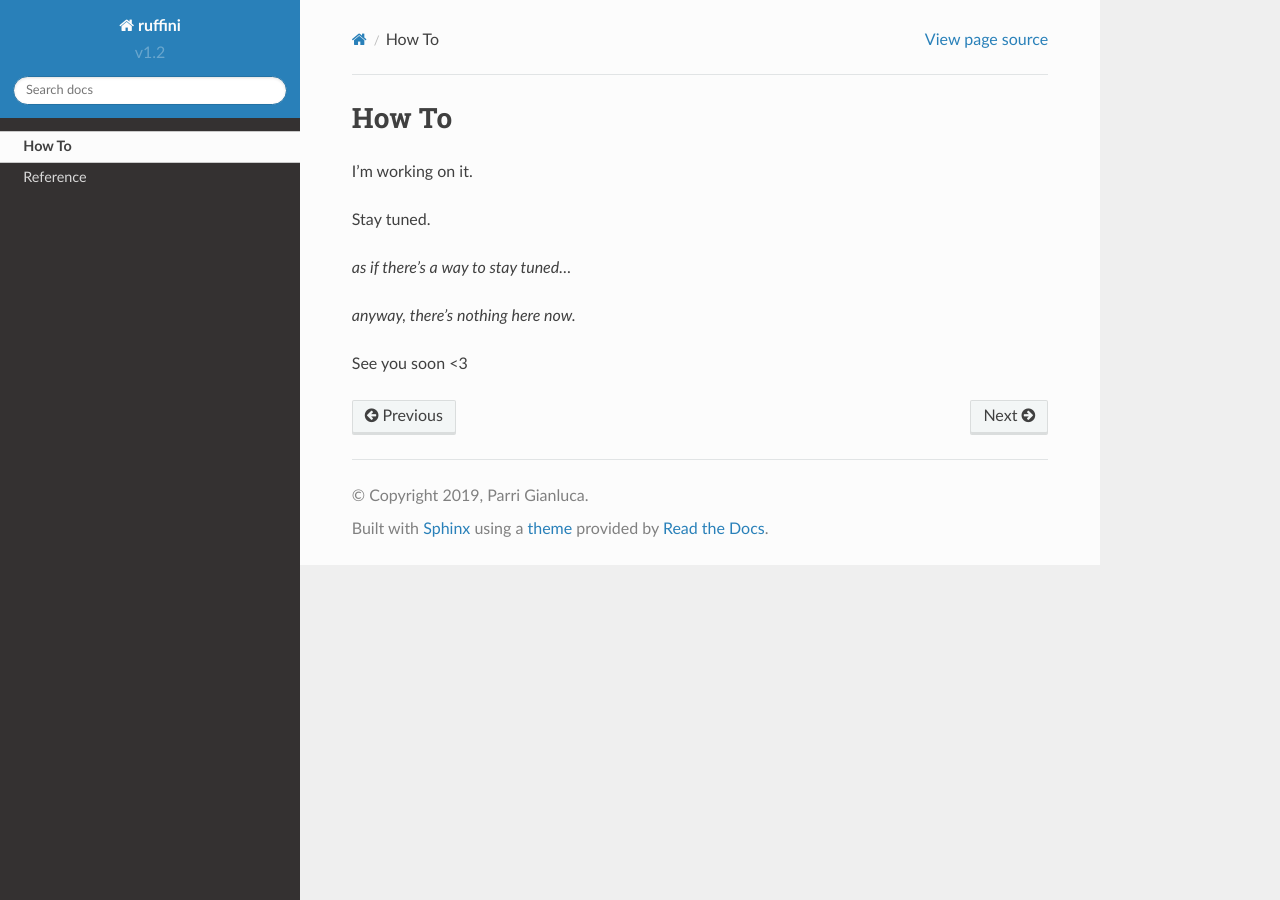
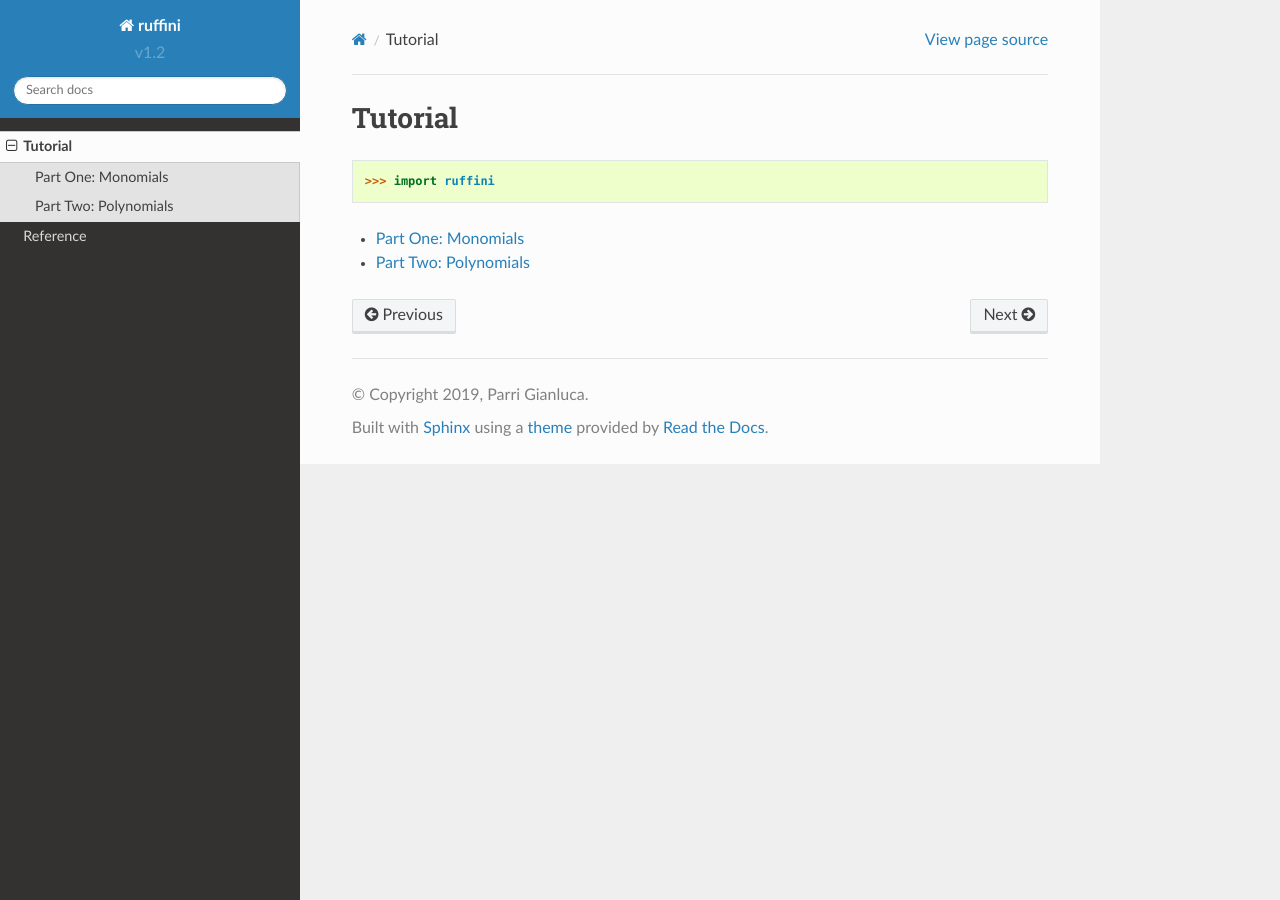
Before and after one commit to gianluparri03/ruffini, a Sphinx documentation site: the page built from docs/tutorial/index.rst, in a window 1280 px wide. Built offline with Sphinx 7.4.7 and the Read the Docs theme 2.0.0, drawn with Linux system fonts in a browser that asks for light colours.

Commit message:
first page of tutorial

```diff
--- a/docs/conf.py
+++ b/docs/conf.py
@@ -1,25 +1,12 @@
-# -*- coding: utf-8 -*-
-#
 # Configuration file for the Sphinx documentation builder.
-#
-# This file does only contain a selection of the most common options. For a
-# full list see the documentation:
-# http://www.sphinx-doc.org/en/master/config
 
 # -- Path setup --------------------------------------------------------------
-
-# If extensions (or modules to document with autodoc) are in another directory,
-# add these directories to sys.path here. If the directory is relative to the
-# documentation root, use os.path.abspath to make it absolute, like shown here.
-#
-import os
-import sys
-from json import load
+import os, sys
 
 sys.path.insert(0, os.path.abspath('../src/'))
 
+
 # -- Project information -----------------------------------------------------
-
 project = 'ruffini'
 copyright = '2019, Parri Gianluca'
 author = 'Parri Gianluca'
@@ -27,107 +14,30 @@ version = 'v1.2'
 
 
 # -- General configuration ---------------------------------------------------
-
-# If your documentation needs a minimal Sphinx version, state it here.
-#
-# needs_sphinx = '1.0'
-
-# Add any Sphinx extension module names here, as strings. They can be
-# extensions coming with Sphinx (named 'sphinx.ext.*') or your custom
-# ones.
 extensions = [
     'sphinx.ext.autodoc',
     'sphinx.ext.doctest'
 ]
-
 autodoc_member_order = 'bysource'
-
-# Add any paths that contain templates here, relative to this directory.
 templates_path = ['_templates']
-
-# The suffix(es) of source filenames.
-# You can specify multiple suffix as a list of string:
-#
-# source_suffix = ['.rst', '.md']
 source_suffix = '.rst'
-
-# The master toctree document.
 master_doc = 'index'
-
-# The language for content autogenerated by Sphinx. Refer to documentation
-# for a list of supported languages.
-#
-# This is also used if you do content translation via gettext catalogs.
-# Usually you set "language" from the command line for these cases.
 language = None
-
-# List of patterns, relative to source directory, that match files and
-# directories to ignore when looking for source files.
-# This pattern also affects html_static_path and html_extra_path .
 exclude_patterns = []
-
-# The name of the Pygments (syntax highlighting) style to use.
 pygments_style = 'sphinx'
 
 
 # -- Options for HTML output -------------------------------------------------
-
-# The theme to use for HTML and HTML Help pages.  See the documentation for
-# a list of builtin themes.
-#
 html_theme = 'sphinx_rtd_theme'
-
-# Theme options are theme-specific and customize the look and feel of a theme
-# further.  For a list of options available for each theme, see the
-# documentation.
-#
-# html_theme_options = {}
-
-# Add any paths that contain custom static files (such as style sheets) here,
-# relative to this directory. They are copied after the builtin static files,
-# so a file named "default.css" will overwrite the builtin "default.css".
 html_static_path = ['_static']
-
-# Custom sidebar templates, must be a dictionary that maps document names
-# to template names.
-#
-# The default sidebars (for documents that don't match any pattern) are
-# defined by theme itself.  Builtin themes are using these templates by
-# default: ``['localtoc.html', 'relations.html', 'sourcelink.html',
-# 'searchbox.html']``.
-#
-# html_sidebars = {}
 
 
 # -- Options for HTMLHelp output ---------------------------------------------
-
-# Output file base name for HTML help builder.
 htmlhelp_basename = 'ruffinidoc'
 
 
 # -- Options for LaTeX output ------------------------------------------------
-
-latex_elements = {
-    # The paper size ('letterpaper' or 'a4paper').
-    #
-    # 'papersize': 'letterpaper',
-
-    # The font size ('10pt', '11pt' or '12pt').
-    #
-    # 'pointsize': '10pt',
-
-    # Additional stuff for the LaTeX preamble.
-    #
-    # 'preamble': '',
-
-    # Latex figure (float) alignment
-    #
-    # 'figure_align': 'htbp',
-}
-
-# Grouping the document tree into LaTeX files. List of tuples
-# (source start file, target name, title,
-#  author, documentclass [howto, manual, or own class]).
+latex_elements = {}
 latex_documents = [
     (master_doc, 'ruffini.tex', u'ruffini Documentation',
      u'Parri Gianluca', 'manual'),
@@ -135,9 +45,6 @@ latex_documents = [
 
 
 # -- Options for manual page output ------------------------------------------
-
-# One entry per manual page. List of tuples
-# (source start file, name, description, authors, manual section).
 man_pages = [
     (master_doc, 'ruffini', u'ruffini Documentation',
      [author], 1)
@@ -145,15 +52,8 @@ man_pages = [
 
 
 # -- Options for Texinfo output ----------------------------------------------
-
-# Grouping the document tree into Texinfo files. List of tuples
-# (source start file, target name, title, author,
-#  dir menu entry, description, category)
 texinfo_documents = [
     (master_doc, 'ruffini', u'ruffini Documentation',
-     author, 'ruffini', 'One line description of project.',
+     author, 'ruffini', 'Python implementation of Monomials and Polynomials',
      'Miscellaneous'),
 ]
-
-
-# -- Extension configuration -------------------------------------------------
--- a/docs/tutorial/index.rst
+++ b/docs/tutorial/index.rst
@@ -1,12 +1,10 @@
-How To
-=========
+Tutorial
+========
 
-I'm working on it.
+>>> import ruffini
 
-Stay tuned.
 
-*as if there's a way to stay tuned...*
+.. toctree::
 
-*anyway, there's nothing here now.*
-
-See you soon <3
+   part_one
+   part_two
--- /dev/null
+++ b/docs/tutorial/part_two.rst
@@ -0,0 +1,4 @@
+Part Two: Polynomials
+=====================
+
+are you sure you studied well monomials?
```
Also changed, not shown: docs/tutorial/part_one.rst (added, +72 -0 lines), 3 other files.
